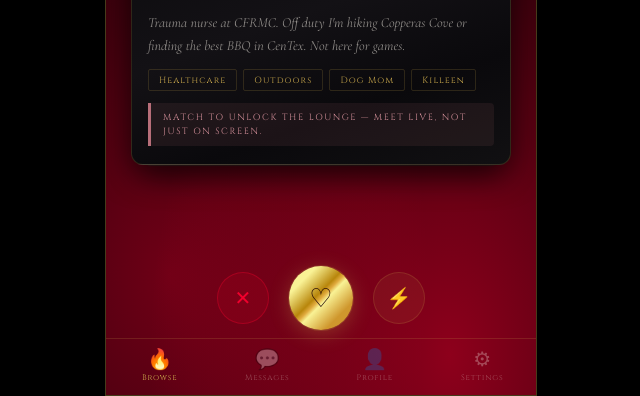
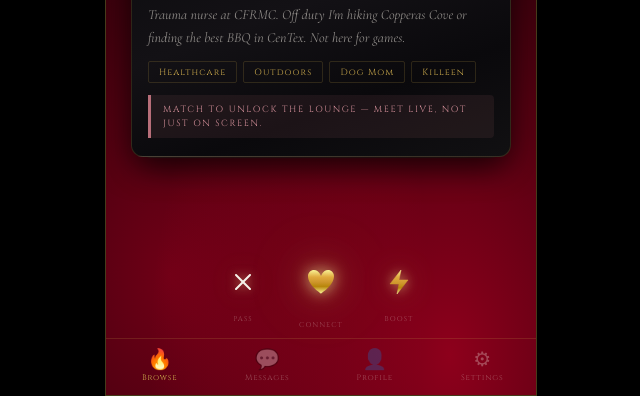
Before and after one commit to Tu2kel/distraxion, a plain HTML site: page frontend/browse.html in a window 1280 px wide. Shown: the part 404-800 px from the top of the page, without its empty margins (319-959 px from the left). Drawn offline with nearby package versions, Linux system fonts and the light colour scheme.

Commit message:
updated browse

```diff
--- a/frontend/assets/browse.css
+++ b/frontend/assets/browse.css
@@ -189,35 +189,6 @@ body {
   border-radius: 2px;
 }
 
-/* ── LOUNGE INVITE ── */
-.lounge-invite-btn {
-  display: flex;
-  align-items: center;
-  justify-content: center;
-  gap: 6px;
-  width: 100%;
-  margin-top: 12px;
-  padding: 10px 0;
-  border-radius: 6px;
-  border: 1px solid rgba(240, 0, 45, 0.35);
-  background: rgba(240, 0, 45, 0.07);
-  font-family: "Cinzel", serif;
-  font-size: 10px;
-  letter-spacing: 0.16em;
-  color: rgba(240, 0, 45, 0.75);
-  cursor: pointer;
-  transition:
-    background 0.2s,
-    border-color 0.2s,
-    color 0.2s;
-}
-.lounge-invite-btn:hover,
-.lounge-invite-btn:active {
-  background: rgba(240, 0, 45, 0.14);
-  border-color: #f0002d;
-  color: #f0002d;
-}
-
 /* ── ACTION BAR ── */
 .action-bar {
   display: flex;
@@ -229,59 +200,104 @@ body {
   position: relative;
   z-index: 3;
 }
+.act-wrap {
+  display: flex;
+  flex-direction: column;
+  align-items: center;
+  gap: 6px;
+}
+.act-label {
+  font-family: "Cinzel", serif;
+  font-size: 7px;
+  letter-spacing: 0.16em;
+  text-transform: uppercase;
+  color: rgba(245, 240, 232, 0.3);
+  transition: color 0.25s ease;
+}
 .act-btn {
   display: flex;
   align-items: center;
   justify-content: center;
+  background: transparent;
   border: none;
   cursor: pointer;
   border-radius: 50%;
-  transition:
-    transform 0.2s ease,
-    box-shadow 0.2s ease;
+  position: relative;
+  transition: transform 0.2s ease;
 }
 .act-btn:active {
-  transform: scale(0.9);
+  transform: scale(0.88);
 }
+.act-btn svg {
+  position: relative;
+  z-index: 2;
+  transition: filter 0.25s ease;
+  filter: drop-shadow(0 0 6px rgba(201, 168, 76, 0.55))
+    drop-shadow(0 0 14px rgba(201, 168, 76, 0.3));
+}
+
+/* ── PASS ── alabaster X, bleeds red on press */
 .act-pass {
   width: 52px;
   height: 52px;
-  font-size: 20px;
-  background: rgba(240, 0, 45, 0.1);
-  border: 1px solid rgba(240, 0, 45, 0.35);
-  color: #f0002d;
 }
+.act-pass svg {
+  filter: drop-shadow(0 0 5px rgba(249, 242, 149, 0.5))
+    drop-shadow(0 0 12px rgba(201, 168, 76, 0.25));
+}
+.act-pass:hover svg,
+.act-pass:active svg {
+  filter: drop-shadow(0 0 8px rgba(240, 0, 45, 0.9))
+    drop-shadow(0 0 20px rgba(240, 0, 45, 0.5));
+}
+.act-pass svg line {
+  transition: stroke 0.25s ease;
+}
+.act-pass:hover svg line,
+.act-pass:active svg line {
+  stroke: #f0002d;
+}
+.act-wrap:hover .act-label {
+  color: rgba(240, 0, 45, 0.7);
+}
+
+/* ── CONNECT ── full gold gradient heart, blazes on hover */
 .act-connect {
   width: 64px;
   height: 64px;
-  font-size: 26px;
-  background: linear-gradient(
-    315deg,
-    #cf972d 22%,
-    #f9f295 45%,
-    #e0aa3e 50%,
-    #b8860b 55%,
-    #f9f295 78%
-  );
-  color: #1a0005;
-  box-shadow:
-    0 4px 20px rgba(201, 168, 76, 0.3),
-    0 0 0 1px rgba(201, 168, 76, 0.2);
 }
+.act-connect svg {
+  filter: drop-shadow(0 0 8px rgba(249, 242, 149, 0.7))
+    drop-shadow(0 0 18px rgba(201, 168, 76, 0.4))
+    drop-shadow(0 0 30px rgba(201, 168, 76, 0.2));
+}
+.act-connect:hover svg,
+.act-connect:active svg {
+  filter: drop-shadow(0 0 12px rgba(249, 242, 149, 1))
+    drop-shadow(0 0 24px rgba(201, 168, 76, 0.8))
+    drop-shadow(0 0 40px rgba(201, 168, 76, 0.4));
+}
+.act-wrap:hover .act-label {
+  color: rgba(201, 168, 76, 0.9);
+}
+
+/* ── BOOST ── same gold glow, blazes on hover */
 .act-boost {
   width: 52px;
   height: 52px;
-  font-size: 20px;
-  background: rgba(201, 168, 76, 0.08);
-  border: 1px solid var(--border);
-  color: var(--gold-s);
 }
-.act-pass:hover {
-  background: rgba(240, 0, 45, 0.2);
+.act-boost svg {
+  filter: drop-shadow(0 0 6px rgba(249, 242, 149, 0.6))
+    drop-shadow(0 0 14px rgba(201, 168, 76, 0.35));
 }
-.act-boost:hover {
-  background: rgba(201, 168, 76, 0.15);
-  border-color: var(--border-hi);
+.act-boost:hover svg,
+.act-boost:active svg {
+  filter: drop-shadow(0 0 10px rgba(249, 242, 149, 1))
+    drop-shadow(0 0 22px rgba(201, 168, 76, 0.8))
+    drop-shadow(0 0 36px rgba(201, 168, 76, 0.4));
+}
+.act-boost:hover .act-label {
+  color: rgba(201, 168, 76, 0.9);
 }
 
 /* ── BOTTOM NAV ── */
--- a/frontend/browse.html
+++ b/frontend/browse.html
@@ -66,9 +66,96 @@
         <div class="card-area" id="card-area"></div>
 
         <div class="action-bar">
-          <button class="act-btn act-pass" id="btn-pass">&#10005;</button>
-          <button class="act-btn act-connect" id="btn-connect">&#9825;</button>
-          <button class="act-btn act-boost" id="btn-boost">&#9889;</button>
+          <div class="act-wrap">
+            <button class="act-btn act-pass" id="btn-pass">
+              <svg
+                width="22"
+                height="22"
+                viewBox="0 0 22 22"
+                fill="none"
+                xmlns="http://www.w3.org/2000/svg"
+              >
+                <line
+                  x1="4"
+                  y1="4"
+                  x2="18"
+                  y2="18"
+                  stroke="#F5F0E8"
+                  stroke-width="2"
+                  stroke-linecap="round"
+                  class="pass-line"
+                />
+                <line
+                  x1="18"
+                  y1="4"
+                  x2="4"
+                  y2="18"
+                  stroke="#F5F0E8"
+                  stroke-width="2"
+                  stroke-linecap="round"
+                  class="pass-line"
+                />
+              </svg>
+            </button>
+            <span class="act-label">Pass</span>
+          </div>
+
+          <div class="act-wrap">
+            <button class="act-btn act-connect" id="btn-connect">
+              <svg
+                width="30"
+                height="28"
+                viewBox="0 0 30 28"
+                fill="none"
+                xmlns="http://www.w3.org/2000/svg"
+              >
+                <defs>
+                  <linearGradient id="heartGold" x1="0" y1="0" x2="0" y2="1">
+                    <stop offset="0%" stop-color="#f9f295" />
+                    <stop offset="30%" stop-color="#e0aa3e" />
+                    <stop offset="50%" stop-color="#cf972d" />
+                    <stop offset="70%" stop-color="#b8860b" />
+                    <stop offset="100%" stop-color="#f9f295" />
+                  </linearGradient>
+                </defs>
+                <path
+                  d="M15 25.5C15 25.5 2 17.5 2 8C2 4.69 4.69 2 8 2C10.5 2 12.66 3.48 13.76 5.6L15 8L16.24 5.6C17.34 3.48 19.5 2 22 2C25.31 2 28 4.69 28 8C28 17.5 15 25.5 15 25.5Z"
+                  fill="url(#heartGold)"
+                />
+              </svg>
+            </button>
+            <span class="act-label">Connect</span>
+          </div>
+
+          <div class="act-wrap">
+            <button class="act-btn act-boost" id="btn-boost">
+              <svg
+                width="20"
+                height="26"
+                viewBox="0 0 20 26"
+                fill="none"
+                xmlns="http://www.w3.org/2000/svg"
+              >
+                <defs>
+                  <linearGradient id="boltGold" x1="0" y1="0" x2="0" y2="1">
+                    <stop offset="0%" stop-color="#f9f295" />
+                    <stop offset="30%" stop-color="#e0aa3e" />
+                    <stop offset="55%" stop-color="#cf972d" />
+                    <stop offset="75%" stop-color="#b8860b" />
+                    <stop offset="100%" stop-color="#f9f295" />
+                  </linearGradient>
+                </defs>
+                <path
+                  d="M12 1L1 15H10L8 25L19 11H10L12 1Z"
+                  fill="url(#boltGold)"
+                  stroke="url(#boltGold)"
+                  stroke-width="0.5"
+                  stroke-linejoin="round"
+                />
+              </svg>
+            </button>
+            <span class="act-label">Boost</span>
+          </div>
         </div>
 
         <nav class="bnav">
```
